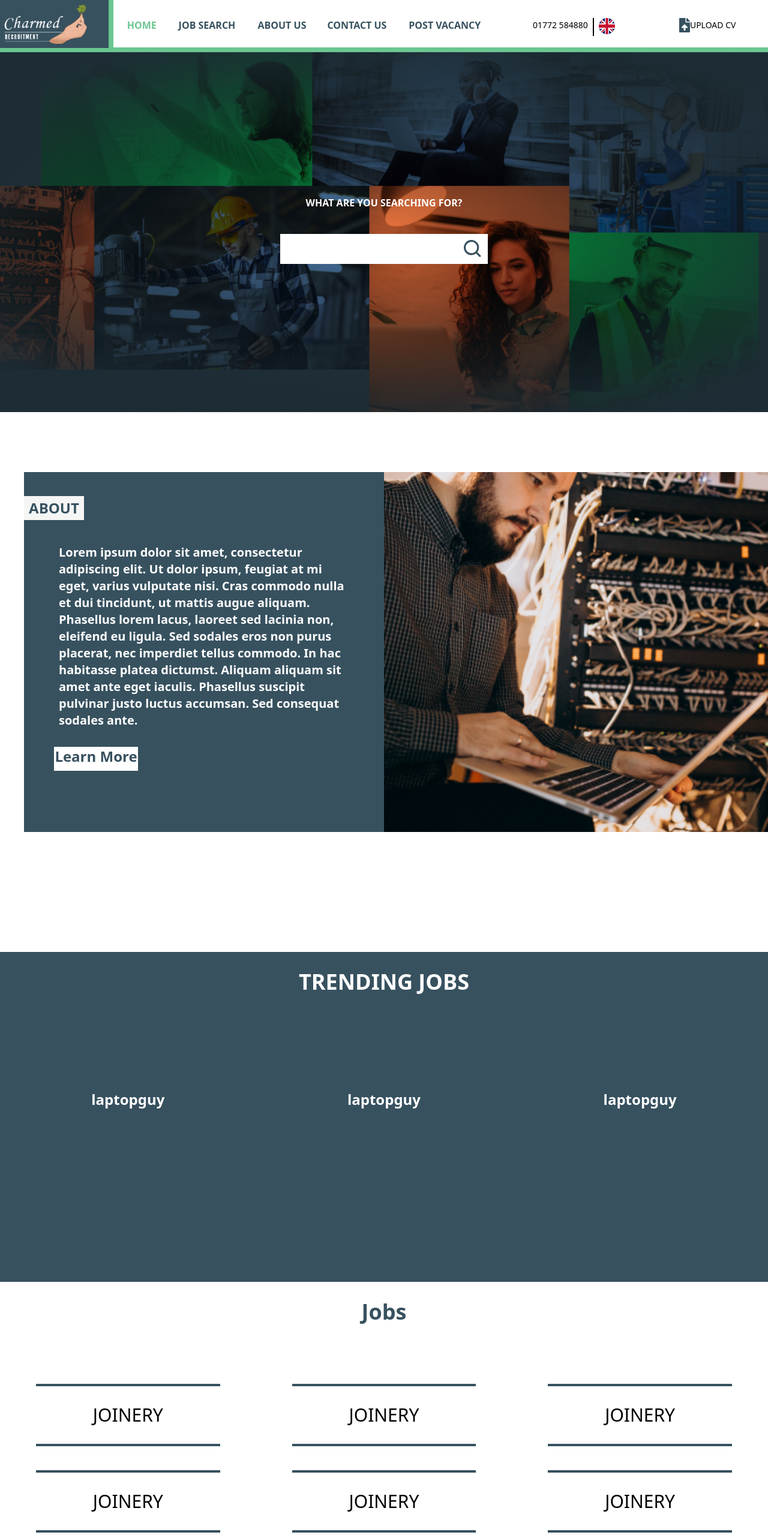
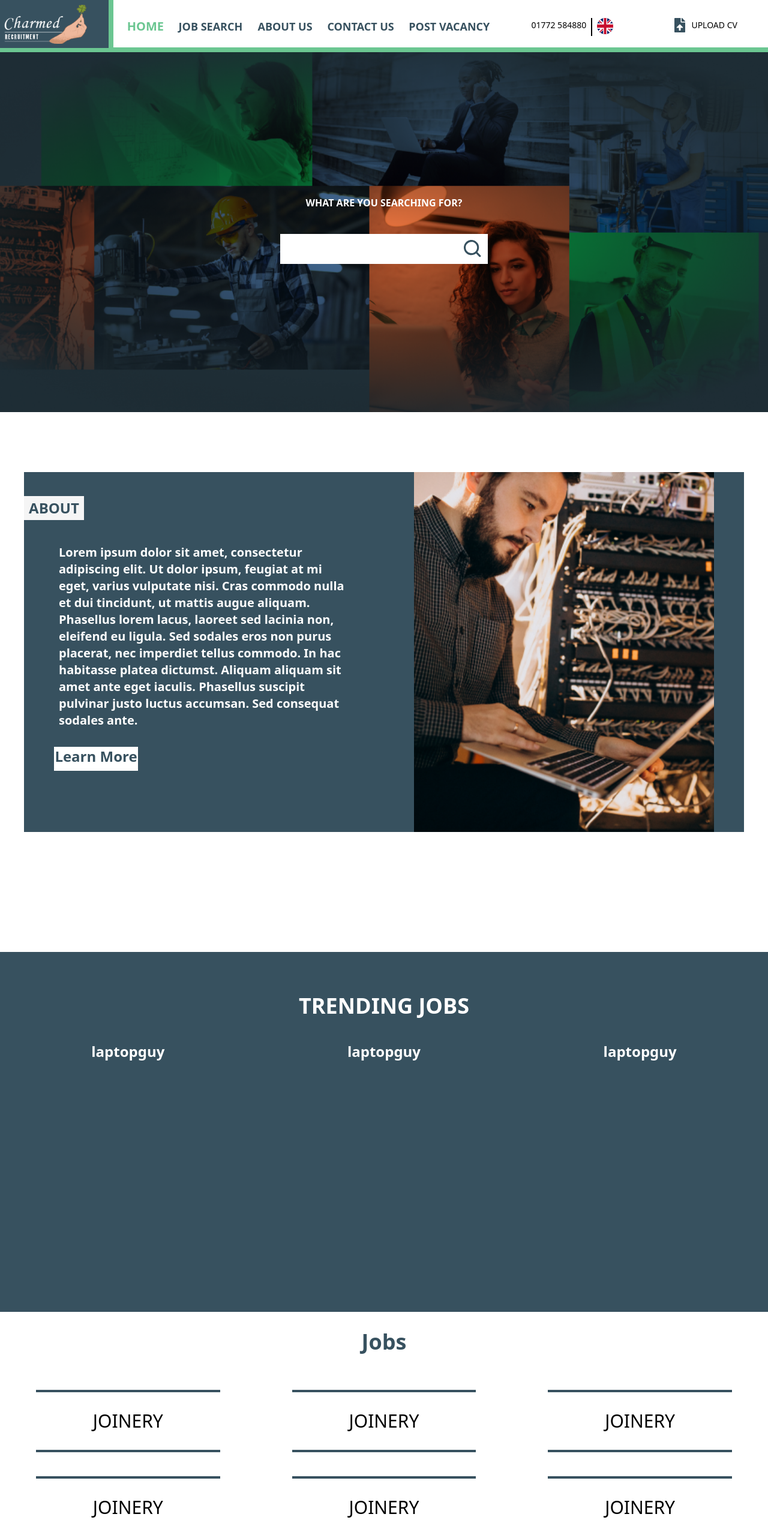
Before and after one commit to robertopne123/charmedrecruitment, a Next.js app: page / in a window 1280 px wide. Shown: the top 2559 px of the page at 60% size. Built offline with nearby package versions, Linux system fonts and the light colour scheme.

Commit message:
index finished

```diff
--- a/Components/jobcard.js
+++ b/Components/jobcard.js
@@ -6,7 +6,7 @@ export const JobCard = (props) => {
   return (
     // <Link>
     //   <a>
-    <div className=" mx-auto p-[30px] flex flex-col relative w-[400px] h-[400px] drop-shadow-lg  ">
+    <div className=" mx-auto p-[30px] flex flex-col relative max-w-[400px] h-[400px] drop-shadow-lg  ">
       <div className="relative h-full w-[340px] ">
         <Image src={props.image} alt="" layout="fill" objectFit="cover" />
       </div>
--- a/components/header.js
+++ b/components/header.js
@@ -20,11 +20,19 @@ export const Header = () => {
         <div className="hidden lg:block w-[100%]">
           <div className=" flex flex-row pt-[30px] w-[100%]">
             <div className="flex flex-row justify-around  pl-[20px] w-[65%]">
-              <h2 className="text-secondary   font-bold w-[80px]">HOME</h2>
-              <h2 className="text-primary  font-bold w-[126px]">JOB SEARCH</h2>
-              <h2 className="text-primary  font-bold w-[110px]">ABOUT US</h2>
-              <h2 className="text-primary  font-bold w-[130px]">CONTACT US</h2>
-              <h2 className="text-primary  font-bold w-[150px]">
+              <h2 className="text-secondary   font-bold w-[80px] text-xl">
+                HOME
+              </h2>
+              <h2 className="text-primary  font-bold w-[126px] text-lg 2xl:text-xl">
+                JOB SEARCH
+              </h2>
+              <h2 className="text-primary  font-bold w-[110px] text-lg 2xl:text-xl">
+                ABOUT US
+              </h2>
+              <h2 className="text-primary  font-bold w-[130px] text-lg 2xl:text-xl">
+                CONTACT US
+              </h2>
+              <h2 className="text-primary  font-bold w-[150px] text-lg 2xl:text-xl">
                 POST VACANCY
               </h2>
             </div>
@@ -74,7 +82,7 @@ export const Header = () => {
                     fill="#37515F"
                   />
                 </svg>
-                <h3 className="text-sm pt-[2px]">UPLOAD CV</h3>
+                <h3 className="text-sm pt-[2px] pl-[10px]">UPLOAD CV</h3>
               </div>
             </div>
           </div>
@@ -97,7 +105,7 @@ export const Header = () => {
                   />
                 </svg>
               </div>
-              <h3 className="text-sm pt-[32px]">UPLOAD CV</h3>
+              <h3 className="text-sm pt-[32px] pl-[10px]">UPLOAD CV</h3>
             </div>
             <div onClick={() => setActive(!active)} className="mt-[20px]">
               <svg
--- a/pages/index.js
+++ b/pages/index.js
@@ -2,11 +2,6 @@ import Head from "next/head";
 import Image from "next/image";
 import { Header } from "../components/header";
 import { JobCard } from "../components/jobcard";
-// import styles from "../styles/Home.module.css";
-
-// import { RNavbar } from "../components/navbar.js";
-
-// import Link from "next/link";
 
 export default function Home() {
   return (
@@ -93,7 +88,7 @@ export default function Home() {
           </div>
         </div>
         <div className="w-[100%] mx-auto">
-          <div className="relative max-w-[640px] sm:w-[640px] h-[600px]  sm:mx-auto  ">
+          <div className="relative max-w-[500px] sm:w-[640px] h-[600px]  mx-auto  ">
             <Image
               src="/laptopguy.png"
               alt="laptop Guy"
@@ -104,31 +99,30 @@ export default function Home() {
           </div>
         </div>
       </div>
-      <div className="w-full h-[550px] bg-primary grid grid-cols-1  md:grid-cols-2 lg:grid-cols-3">
-        <div className="col-span-3 ">
+      <div className="bg-primary">
+        <div className="py-10">
           <h2 className="text-center font-bold text-white text-4xl w-[100%] mt-[30px]">
             TRENDING JOBS
           </h2>
+        </div>
+        <div className="w-full  h-[1300px] md:h-[800px] xl:h-[450px]   grid grid-cols-1  md:grid-cols-2 xl:grid-cols-3 ">
+          <div className="">
+            <JobCard image="/laptopguy.png" name="laptopguy" />
           </div>
           <div className="">
             <JobCard image="/laptopguy.png" name="laptopguy" />
           </div>
           <div className="">
-          {" "}
             <JobCard image="/laptopguy.png" name="laptopguy" />
           </div>
+        </div>
+      </div>
       <div className="">
-          {" "}
-          <JobCard image="/laptopguy.png" name="laptopguy" />
-        </div>
-        <div className="col-span-3 "></div>
-      </div>
-      <div className="grid grid-cols-3 gap-y-[40px]">
-        <div className="col-span-3">
         <h2 className="text-center text-primary font-bold text-4xl w-[100%] mt-[30px] mb-[60px]">
           Jobs
         </h2>
-        </div>
+
+        <div className="grid  grid-cols-1 sm:grid-cols-2 lg:grid-cols-3 gap-y-[40px]">
           <div className="mx-[60px]">
             <div className=" border-y-4 border-primary hover:bg-primary hover:text-white">
               <h2 className="text-center py-[30px] text-3xl ">JOINERY</h2>
@@ -176,5 +170,6 @@ export default function Home() {
           </div>
         </div>
       </div>
+    </div>
   );
 }
```
Lines whose indentation alone changed are shown as unchanged.
